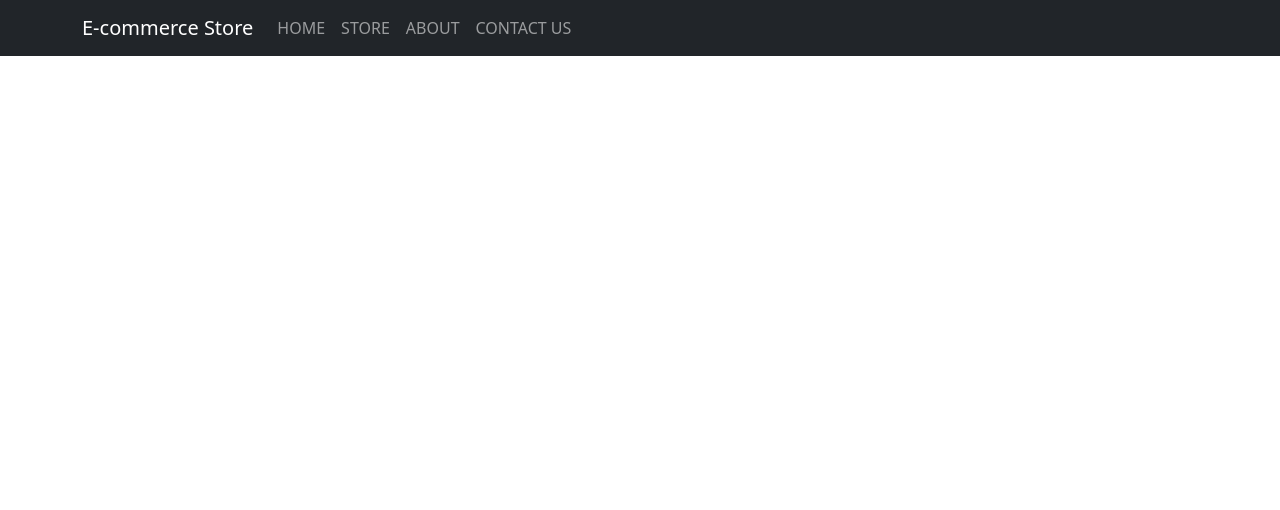
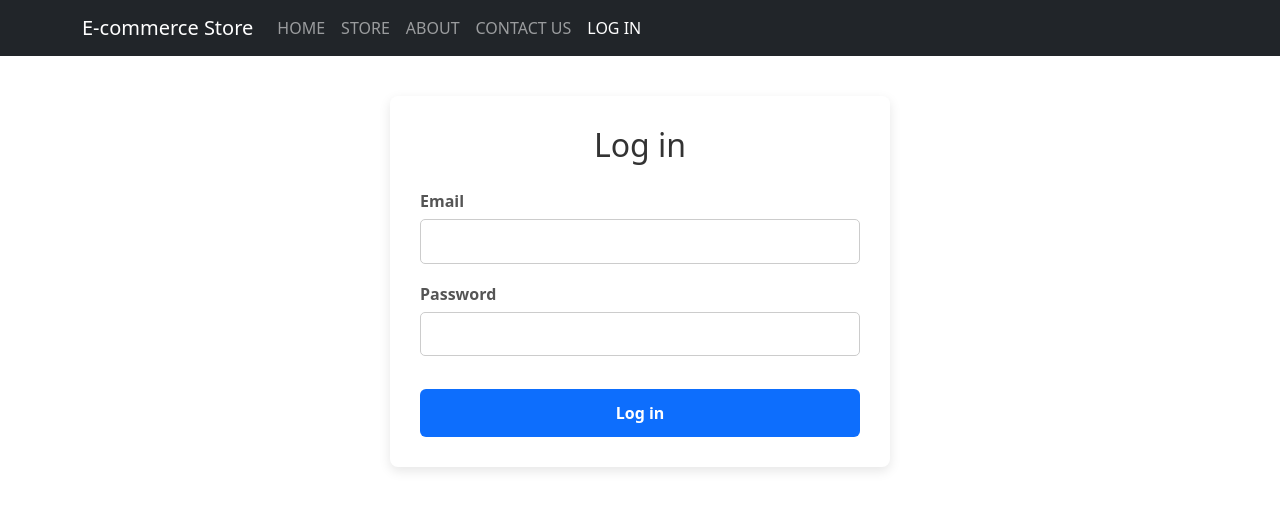
Before and after one commit to ysagar558/E-CommerceSharpener, a React (Create React App) app: page /login in a window 1280 px wide. Shown: the top 510 px of the page. Built offline with nearby package versions, Linux system fonts and the light colour scheme; the HTML template or start-up script is replaced by a standard one.

Commit message:
Adding log in functionality

```diff
--- a/src/App.js
+++ b/src/App.js
@@ -13,6 +13,7 @@ import About from './components/About';
 import Home from './components/Home';
 import Contact from './components/Contact';
 import ProductDetails from './components/ProductDetails';
+import Login from './components/Login';
 
 function App() {
   // const [showCart,setShowCart]=useState(false);
@@ -32,6 +33,7 @@ function App() {
         <Route path='/products' component={Products}></Route>
         <Route path='/about' component={About}></Route>
         <Route path='/contact' component={Contact}></Route>
+        <Route path='/login' component={Login}></Route>
         </Switch>
     </BrowserRouter>
     // <CartProvider>
--- /dev/null
+++ b/src/components/Login.css
@@ -0,0 +1,69 @@
+/* Page container */
+.contact-container {
+  max-width: 500px;
+  margin: 40px auto;
+  padding: 30px;
+  background: #ffffff;
+  border-radius: 8px;
+  box-shadow: 0 4px 12px rgba(0, 0, 0, 0.1);
+}
+
+/* Heading */
+.contact-container h2 {
+  text-align: center;
+  margin-bottom: 25px;
+  color: #333;
+}
+
+/* Form groups */
+.contact-container form div {
+  margin-bottom: 18px;
+}
+
+/* Labels */
+.contact-container label {
+  font-weight: 600;
+  color: #555;
+}
+
+/* Inputs */
+.contact-container input {
+  width: 100%;
+  padding: 10px 12px;
+  margin-top: 6px;
+  border-radius: 5px;
+  border: 1px solid #ccc;
+  font-size: 15px;
+  transition: border-color 0.3s;
+}
+
+.contact-container input:focus {
+  outline: none;
+  border-color: #0d6efd;
+}
+
+/* Submit button */
+.contact-container button {
+  width: 100%;
+  padding: 12px;
+  background-color: #0d6efd;
+  color: #fff;
+  font-size: 16px;
+  font-weight: bold;
+  border: none;
+  border-radius: 6px;
+  cursor: pointer;
+  transition: background-color 0.3s;
+}
+
+.contact-container button:hover {
+  background-color: #084298;
+}
+
+/* Mobile responsive */
+@media (max-width: 600px) {
+  .contact-container {
+    margin: 20px;
+    padding: 20px;
+  }
+}
--- /dev/null
+++ b/src/components/Login.js
@@ -0,0 +1,85 @@
+import React,{useRef,useState} from 'react';
+import {Redirect} from 'react-router-dom';
+import './Login.css';
+
+const Login=()=>{
+
+    const emailRef=useRef();
+    const passwordRef=useRef();
+    const [isLoggedIn,setIsLoggedIn]=useState(false);
+
+    const submitHandler = async(e)=>{
+        e.preventDefault();
+
+
+
+    try {
+      const response = await fetch(
+        `https://identitytoolkit.googleapis.com/v1/accounts:signInWithPassword?key=AIzaSyB0e7Z_UOBldjUY0i1y3N4i8t_odTfBaog`,
+        {
+          method: "POST",
+          headers: {
+            "Content-Type": "application/json",
+          },
+          body: JSON.stringify({
+            email: emailRef.current.value,
+            password: passwordRef.current.value,
+            returnSecureToken: true,
+          }),
+        }
+      );
+
+      const data = await response.json();
+
+      if (!response.ok) {
+        throw new Error(data.error.message || "Login failed");
+      }
+
+
+
+      setIsLoggedIn(true);
+    } catch (err) {
+      alert("Invalid email or password");
+    }
+    }
+
+    if(isLoggedIn){
+        return <Redirect to='/products' />
+    }
+
+    return (
+        <div className="contact-container">
+      <h2>Log in</h2>
+
+      <form onSubmit={submitHandler}>
+        <div>
+          <label>Email</label>
+          <br />
+          <input
+            type="email"
+            name="email"
+            ref={emailRef}
+            required
+          />
+        </div>
+
+        <div>
+          <label>Password</label>
+          <br />
+          <input
+            type="password"
+            name="password"
+            ref={passwordRef}
+            required
+          />
+        </div>
+
+        <button type="submit" style={{ marginTop: "15px" }}>
+          Log in
+        </button>
+      </form>
+    </div>
+    );
+}
+
+export default Login;
--- a/src/components/Navbar.js
+++ b/src/components/Navbar.js
@@ -40,6 +40,9 @@ const Navigation = () => {
             >
               CONTACT US
             </NavLink>
+            <NavLink to='/login' className='nav-link'>
+            LOG IN
+            </NavLink>
 
           </Nav>
         </Navbar.Collapse>
```
